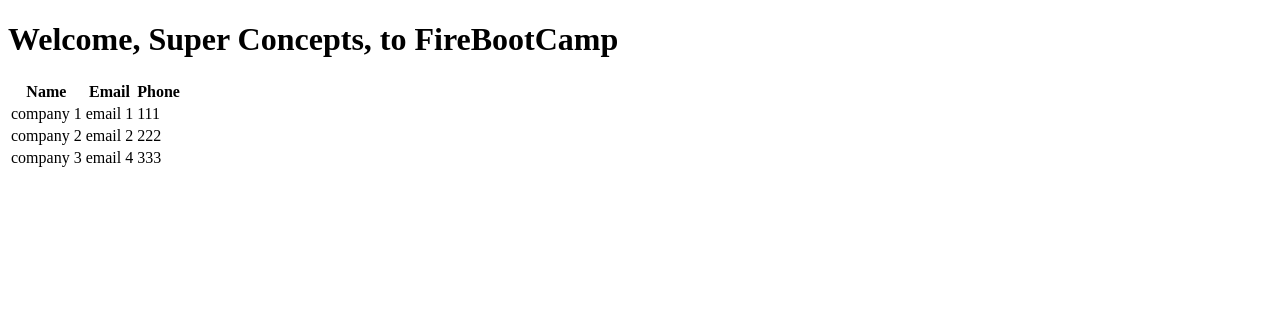
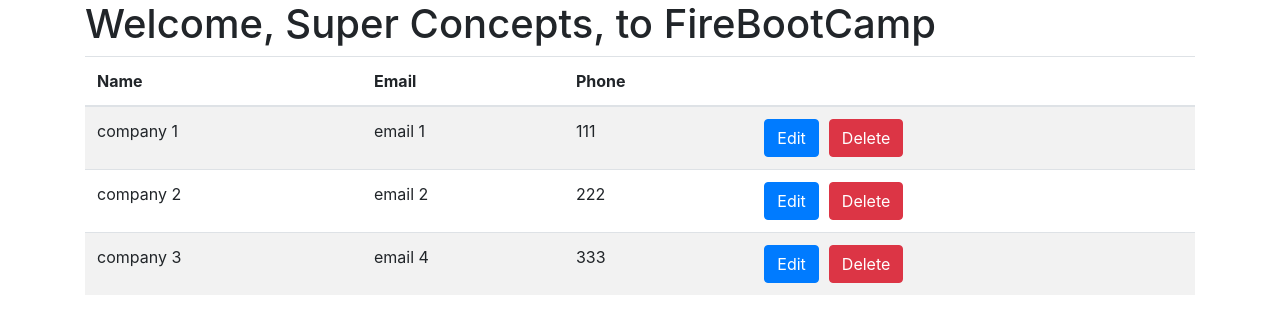
Before and after one commit to SSWConsulting/FireBootCamp-SuperConcepts, an Angular app: page / in a window 1280 px wide. Shown: the top 334 px of the page. Built offline with nearby package versions, Linux system fonts and the light colour scheme.

Commit message:
Added ng-bootstrap

```diff
--- a/package.json
+++ b/package.json
@@ -16,9 +16,12 @@
     "@angular/compiler": "~10.1.5",
     "@angular/core": "~10.1.5",
     "@angular/forms": "~10.1.5",
+    "@angular/localize": "~10.1.5",
     "@angular/platform-browser": "~10.1.5",
     "@angular/platform-browser-dynamic": "~10.1.5",
     "@angular/router": "~10.1.5",
+    "@ng-bootstrap/ng-bootstrap": "^7.0.0",
+    "bootstrap": "^4.5.0",
     "rxjs": "~6.6.0",
     "tslib": "^2.0.0",
     "zone.js": "~0.10.2"
--- a/src/app/app.component.html
+++ b/src/app/app.component.html
@@ -1,4 +1,7 @@
 
-<h1>Welcome, {{name}}, to FireBootCamp</h1>
+<div class="container">
+  <h1>Welcome, {{name}}, to FireBootCamp</h1>
 
-<app-company-list></app-company-list>
+  <app-company-list></app-company-list>
+
+</div>
--- a/src/app/app.module.ts
+++ b/src/app/app.module.ts
@@ -5,6 +5,7 @@ import { AppRoutingModule } from './app-routing.module';
 import { AppComponent } from './app.component';
 import { FormsModule } from '@angular/forms';
 import { CompanyListComponent } from './company/company-list/company-list.component';
+import { NgbModule } from '@ng-bootstrap/ng-bootstrap';
 
 
 @NgModule({
@@ -16,6 +17,7 @@ import { CompanyListComponent } from './company/company-list/company-list.compon
     BrowserModule,
     AppRoutingModule,
     FormsModule,
+    NgbModule,
   ],
   providers: [],
   bootstrap: [AppComponent]
--- a/src/app/company/company-list/company-list.component.html
+++ b/src/app/company/company-list/company-list.component.html
@@ -1,13 +1,22 @@
 
-<table>
+<table class="table table-striped">
+  <thead>
   <tr>
     <th>Name</th>
     <th>Email</th>
     <th>Phone</th>
+    <th>&nbsp;</th>
   </tr>
-  <tr *ngFor="let company of companies" >
+</thead>
+<tbody>
+<tr *ngFor="let company of companies">
     <td>{{company.name}}</td>
     <td>{{company.email}}</td>
     <td>{{company.phone}}</td>
+    <td class="company-buttons">
+      <button class="btn btn-primary">Edit</button>
+      <button class="btn btn-danger">Delete</button>
+   </td>
  </tr>
+</tbody>
 </table>
--- a/src/app/company/company-list/company-list.component.scss
+++ b/src/app/company/company-list/company-list.component.scss
@@ -0,0 +1,3 @@
+.company-buttons button {
+  margin-right: 10px;
+}
--- a/src/polyfills.ts
+++ b/src/polyfills.ts
@@ -1,3 +1,7 @@
+/***************************************************************************************************
+ * Load `$localize` onto the global scope - used if i18n tags appear in Angular templates.
+ */
+import '@angular/localize/init';
 /**
  * This file includes polyfills needed by Angular and is loaded before the app.
  * You can add your own extra polyfills to this file.
--- a/src/styles.scss
+++ b/src/styles.scss
@@ -1 +1,4 @@
 /* You can add global styles to this file, and also import other style files */
+
+/* Importing Bootstrap SCSS file. */
+@import '~bootstrap/scss/bootstrap';
```
Also changed, not shown: 1 other file (tests, documents, lock files or other folders).
